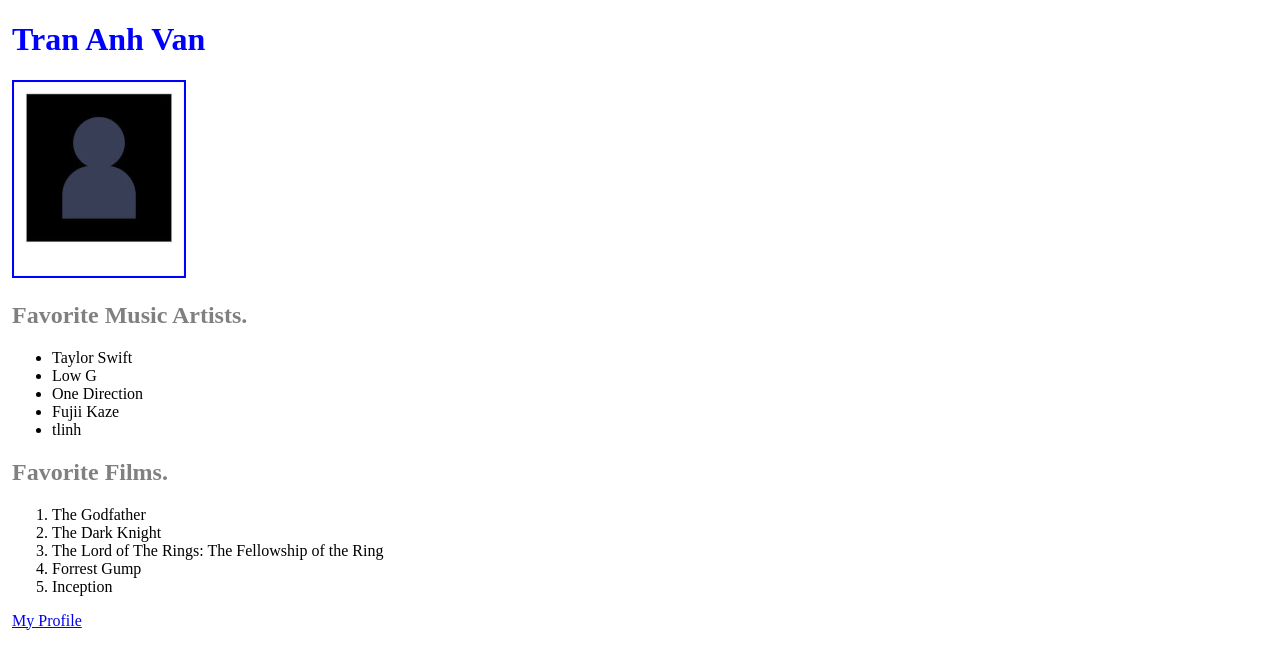
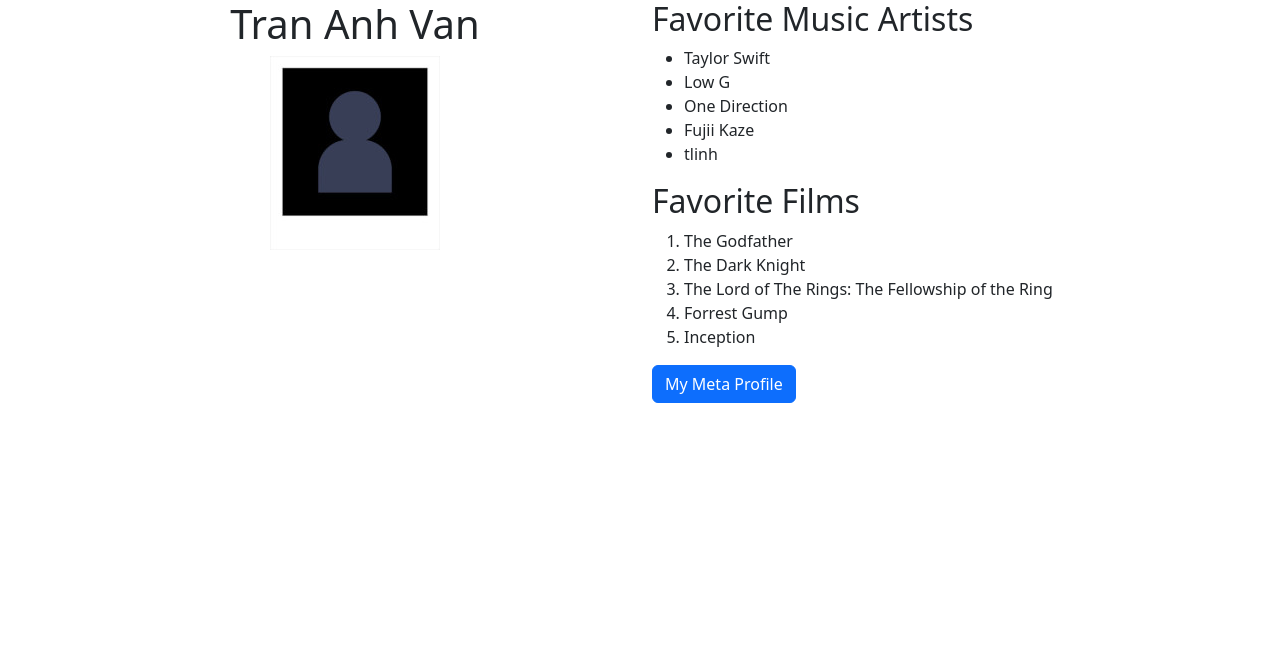
Before and after one commit to dylantranee/intro-to-front-end-development, a plain HTML site: page module_2/programming_assignment_3/index.html in a window 1280 px wide. Drawn offline with nearby package versions, Linux system fonts and the light colour scheme; files that its build step writes are made by us from their sources.

Commit message:
Refactor biographical page to use Bootstrap with two-column layout

```diff
--- a/module_2/programming_assignment_3/index.html
+++ b/module_2/programming_assignment_3/index.html
@@ -1,18 +1,21 @@
 <!DOCTYPE html>
-<html>
+<html lang="en">
     <head>
+        <meta charset="utf-8">
+        <meta name="viewport" content="width=device-width, initial-scale=1">
         <title>Tran Anh Van</title>
         <link rel="stylesheet" href="styles.css">
+        <link href="https://cdn.jsdelivr.net/npm/bootstrap@5.3.5/dist/css/bootstrap.min.css" rel="stylesheet" integrity="sha384-SgOJa3DmI69IUzQ2PVdRZhwQ+dy64/BUtbMJw1MZ8t5HZApcHrRKUc4W0kG879m7" crossorigin="anonymous">
     </head>
     <body>
-        <div>
+        <div class="container">
+            <div class="row">
+                <div id="bio" class="col-12 col-lg-6 text-center">
                     <h1>Tran Anh Van</h1>
+                    <img src="photo.jpg" id="photo" class="img-fluid" alt="My Photo">
                 </div>
-        <div>
-            <img src="photo.jpg" id="photo" alt="My Photo">
-        </div>
-        <div>
-            <h2>Favorite Music Artists.</h2>
+                <div id="more" class="col-12 col-lg-6">
+                    <h2>Favorite Music Artists</h2>
                     <ul>
                         <li>Taylor Swift</li>
                         <li>Low G</li>
@@ -20,9 +23,7 @@
                         <li>Fujii Kaze</li>
                         <li>tlinh</li>
                     </ul>
-        </div>
-        <div>
-            <h2>Favorite Films.</h2>
+                    <h2>Favorite Films</h2>
                     <ol>
                         <li>The Godfather</li>
                         <li>The Dark Knight</li>
@@ -30,9 +31,10 @@
                         <li>Forrest Gump</li>
                         <li>Inception</li>
                     </ol>
+                    <a href="https://www.meta.com/user/123" traget="_blank" class="btn btn-primary">My Meta Profile</a>
                 </div>
-        <div>
-            <a href="https://www.meta.com/" traget="_blank">My Profile</a>
             </div>
+        </div>
+        <script src="https://cdn.jsdelivr.net/npm/bootstrap@5.3.5/dist/js/bootstrap.bundle.min.js" integrity="sha384-k6d4wzSIapyDyv1kpU366/PK5hCdSbCRGRCMv+eplOQJWyd1fbcAu9OCUj5zNLiq" crossorigin="anonymous"></script>
     </body>
 </html>
--- a/module_2/programming_assignment_3/styles.css
+++ /dev/null
@@ -1,15 +0,0 @@
-#photo {
-    border: 2px solid blue;
-}
-
-h1 {
-    color: blue;
-}
-
-h2 {
-    color: grey;
-}
-
-div {
-    margin: 4px;
-}
```
Lines whose indentation alone changed are shown as unchanged.
